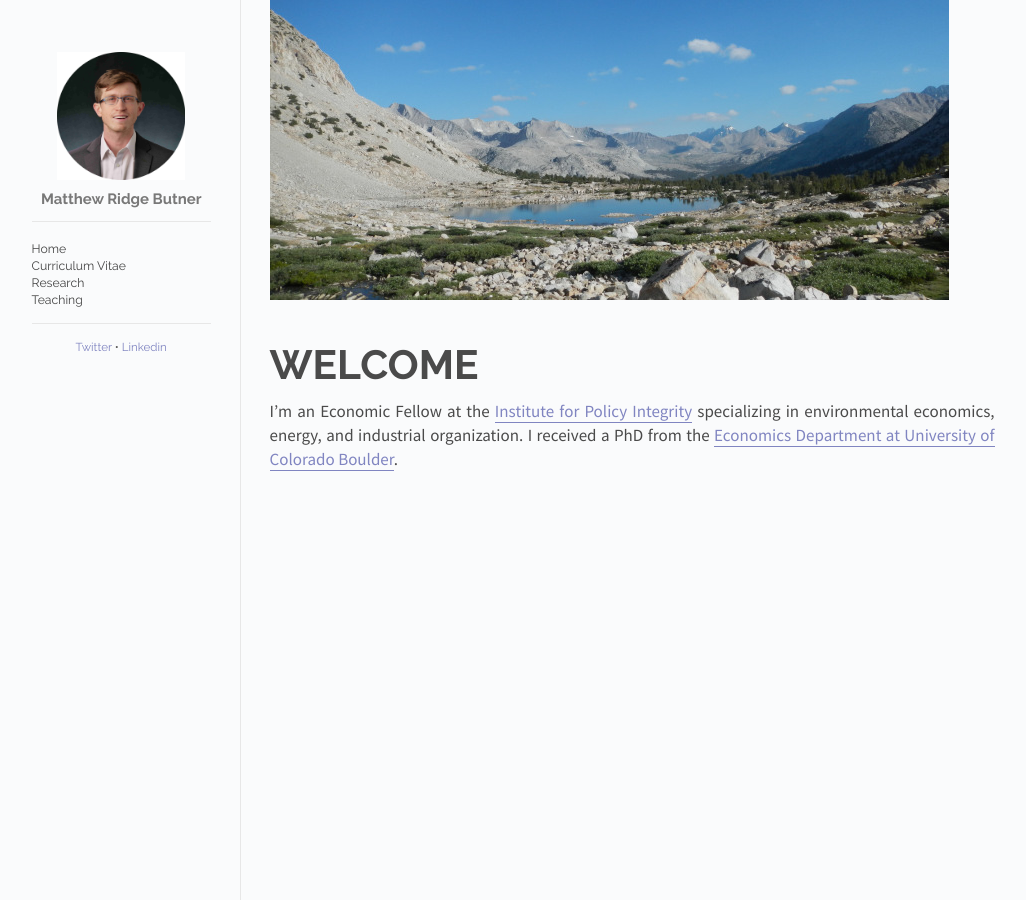
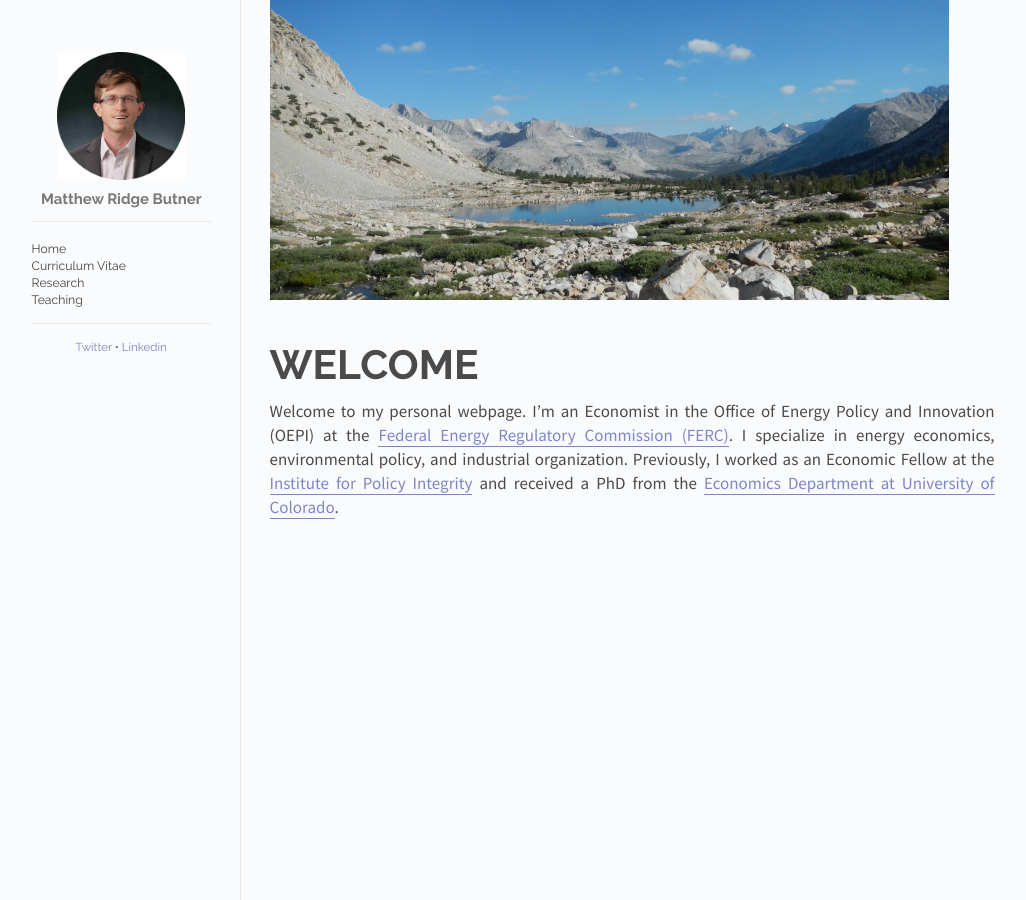
Before and after one commit to mattbutner/mattbutner.github.io, a Jekyll site: the page built from _posts/2019-03-03-home.md, in a window 1280 px wide. Shown: the whole page, without its empty margins (118-1144 px from the left). Built offline with Jekyll 4.4.1, drawn with Linux system fonts in a browser that asks for light colours.

Commit message:
update home

```diff
--- a/_posts/2019-03-03-home.md
+++ b/_posts/2019-03-03-home.md
@@ -6,4 +6,4 @@ date:   2019-03-03 12:00:00
 categories: posts
 ---
 
-I'm an Economic Fellow at the [Institute for Policy Integrity](https://policyintegrity.org/) specializing in environmental economics, energy, and industrial organization. I received a PhD from the [Economics Department at University of Colorado Boulder](https://www.colorado.edu/economics/).
+Welcome to my personal webpage. I'm an Economist in the Office of Energy Policy and Innovation (OEPI) at the [Federal Energy Regulatory Commission (FERC)](https://www.ferc.gov/). I specialize in energy economics, environmental policy, and industrial organization. Previously, I worked as an Economic Fellow at the [Institute for Policy Integrity](https://policyintegrity.org/) and received a PhD from the [Economics Department at University of Colorado](https://www.colorado.edu/economics/).
```
Also changed, not shown: 12 other files.
